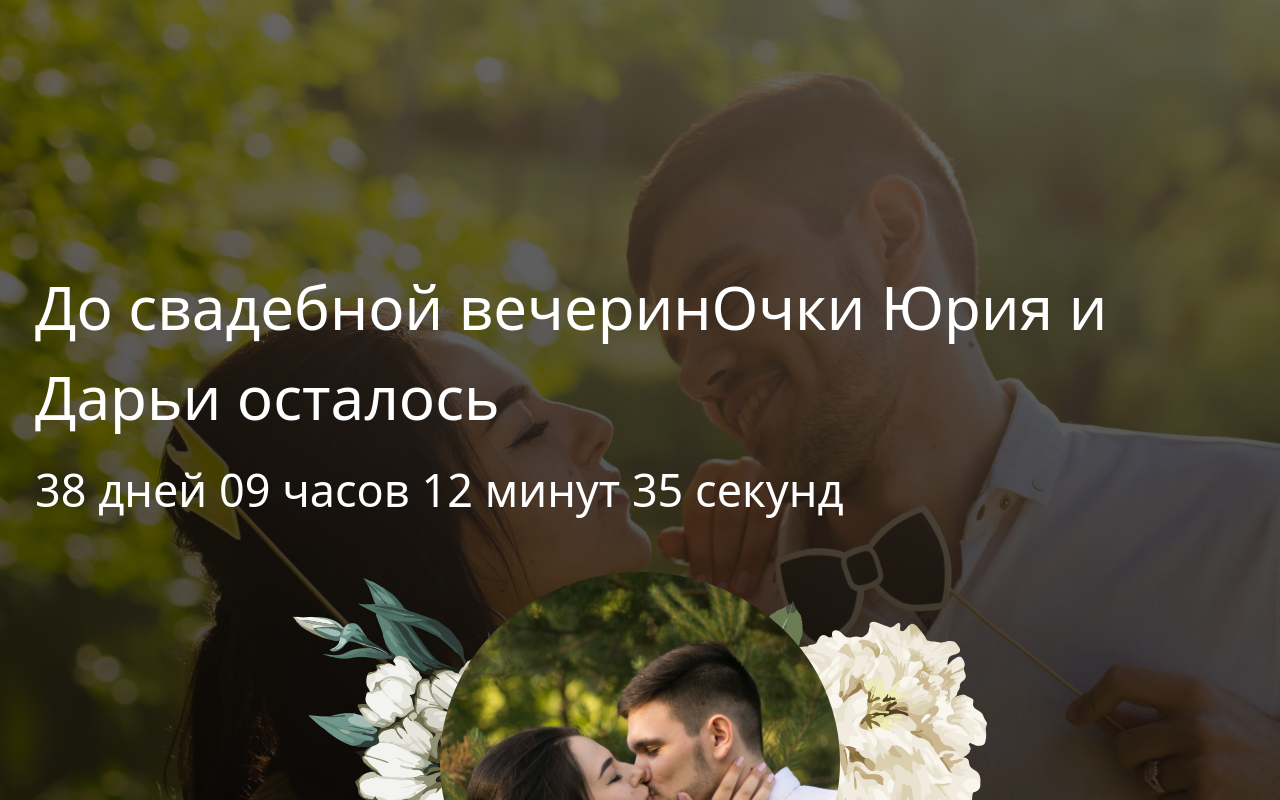
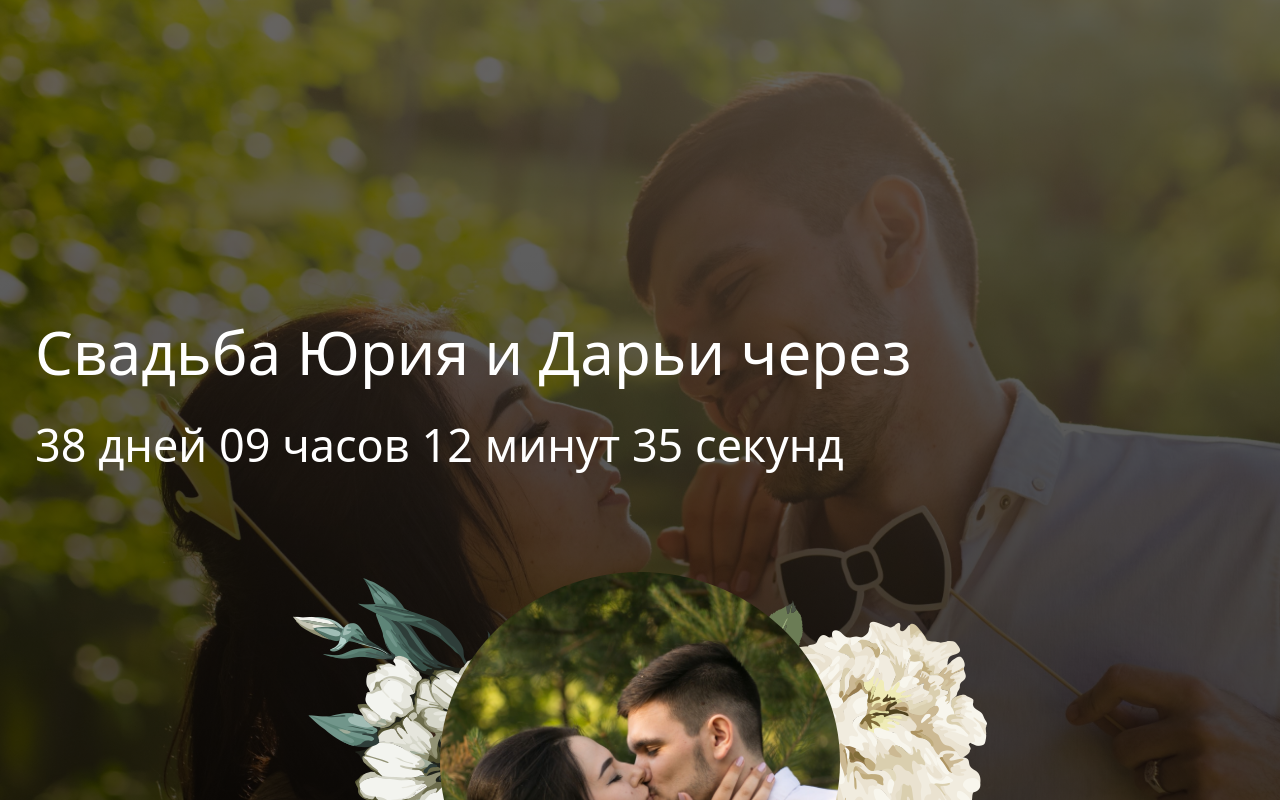
Before and after one commit to molodec08/weddingProject, a Vue app in the folder client/: page / in a window 1280 px wide. Shown: the top 800 px of the page. Built offline with nearby package versions, Linux system fonts and the light colour scheme; no server answers.

Commit message:
change header, fix upload file

```diff
--- a/client/src/components/Home/HeaderComponent.vue
+++ b/client/src/components/Home/HeaderComponent.vue
@@ -30,7 +30,7 @@
 export default {
   data() {
     return {
-      title: "До свадебной вечеринОчки Юрия и Дарьи осталось",
+      title: "Cвадьба Юрия и Дарьи через",
       date: "23 июля 2022",
       displayDays: 0,
       displayHours: 0,
@@ -67,7 +67,7 @@ export default {
       ),
       Minutes: new Array(
         "минут",
-        "минута",
+        "минуту",
         "минуты",
         "минуты",
         "минуты",
@@ -79,7 +79,7 @@ export default {
       ),
       Seconds: new Array(
         "секунд",
-        "секунда",
+        "секунду",
         "секунды",
         "секунды",
         "секунды",
```
